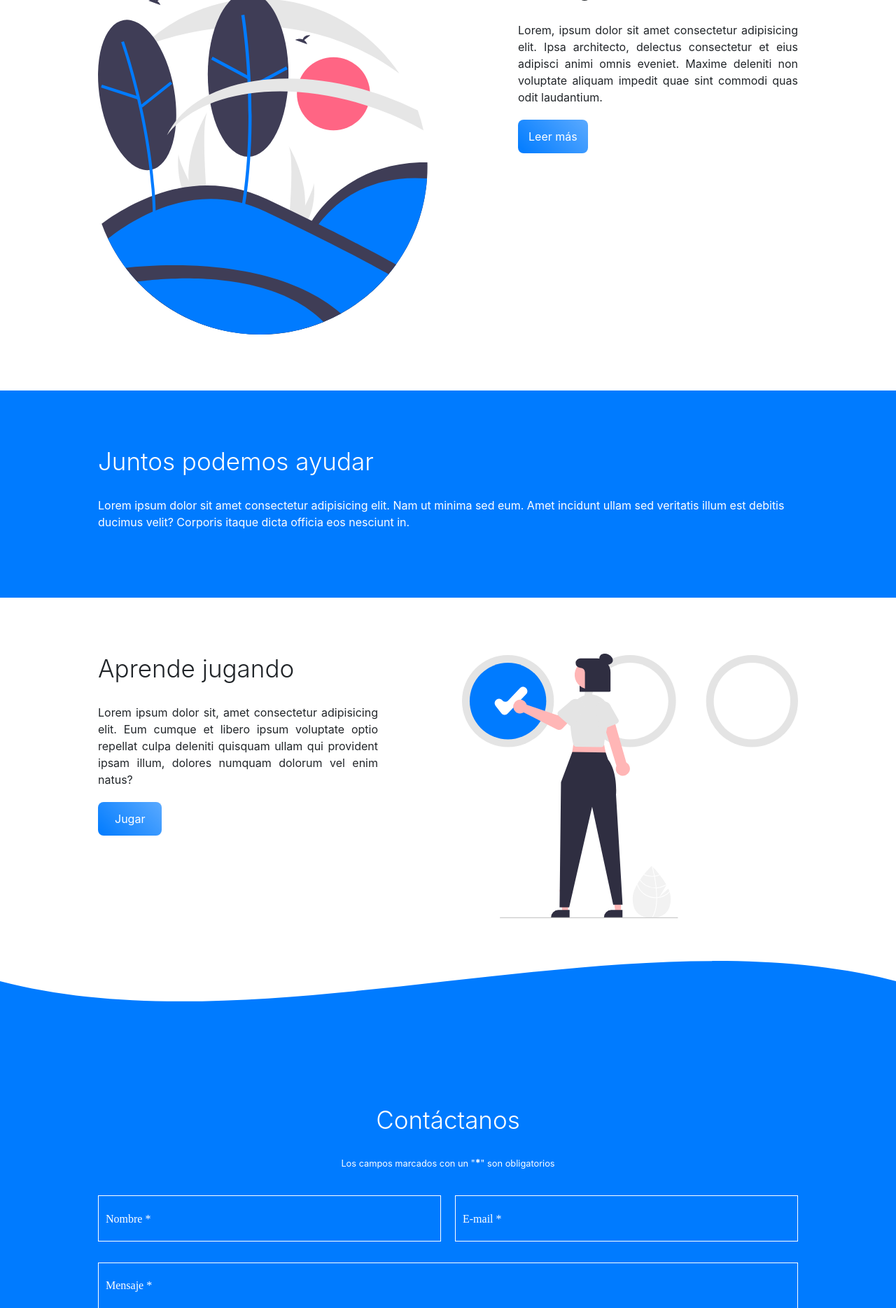
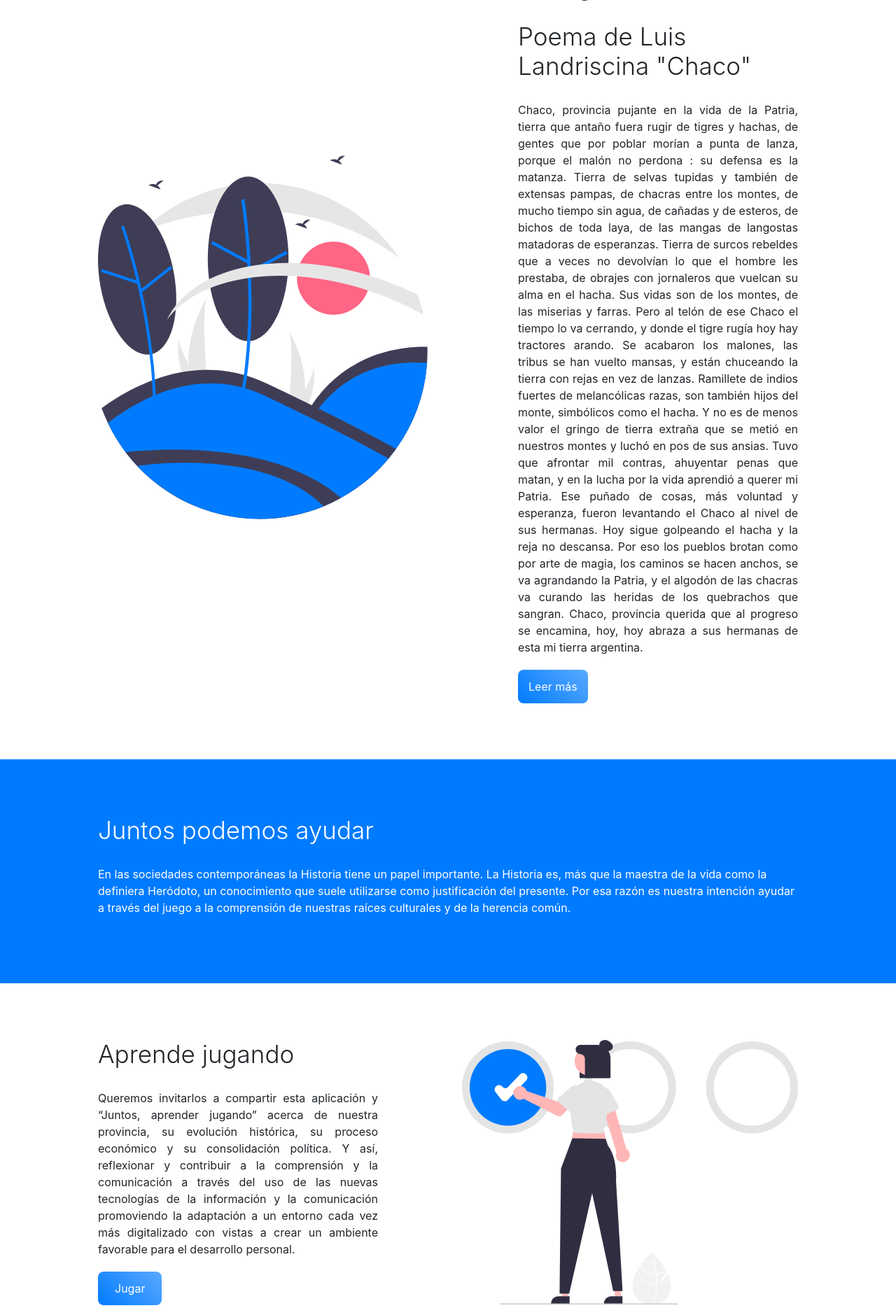
Before and after one commit to Elvira68/70-anios-de-nuestro-chaco, a Django app: page / in a window 1280 px wide. Shown: the part 747-2616 px from the top of the page at 70% size. Run offline with Django 3.2, Linux system fonts and the light colour scheme; some libraries are stand-ins or nearby versions.

Commit message:
Textos de Home y DB cargada

```diff
--- a/template/usuario/home.html
+++ b/template/usuario/home.html
@@ -24,8 +24,68 @@
         <img src="{% static 'img/nature.svg' %}" alt="Ilustracion 1">
         <div class="contenedor-textos-main">
             <h2 class="titulo left">Un lugar con historia</h2>
+            <h2 class="titulo left">Poema de Luis Landriscina "Chaco"</h2>
             <p class="parrafo">
-                Lorem, ipsum dolor sit amet consectetur adipisicing elit. Ipsa architecto, delectus consectetur et eius adipisci animi omnis eveniet. Maxime deleniti non voluptate aliquam impedit quae sint commodi quas odit laudantium.
+                Chaco, provincia pujante
+                en la vida de la Patria,
+                tierra que antaño fuera
+                rugir de tigres y hachas,
+                de gentes que por poblar
+                morían a punta de lanza,
+                porque el malón no perdona :
+                su defensa es la matanza.
+                Tierra de selvas tupidas
+                y también de extensas pampas,
+                de chacras entre los montes,
+                de mucho tiempo sin agua,
+                de cañadas y de esteros,
+                de bichos de toda laya,
+                de las mangas de langostas
+                matadoras de esperanzas.
+                Tierra de surcos rebeldes
+                que a veces no devolvían
+                lo que el hombre les prestaba,
+                de obrajes con jornaleros
+                que vuelcan su alma en el hacha.
+                Sus vidas son de los montes,
+                de las miserias y farras.
+                Pero al telón de ese Chaco
+                el tiempo lo va cerrando,
+                y donde el tigre rugía
+                hoy hay tractores arando.
+                Se acabaron los malones,
+                las tribus se han vuelto mansas,
+                y están chuceando la tierra
+                con rejas en vez de lanzas.
+                Ramillete de indios fuertes
+                de melancólicas razas,
+                son también hijos del monte,
+                simbólicos como el hacha.
+                Y no es de menos valor
+                el gringo de tierra extraña
+                que se metió en nuestros montes
+                y luchó en pos de sus ansias.
+                Tuvo que afrontar mil contras,
+                ahuyentar penas que matan,
+                y en la lucha por la vida
+                aprendió a querer mi Patria.
+                Ese puñado de cosas,
+                más voluntad y esperanza,
+                fueron levantando el Chaco
+                al nivel de sus hermanas.
+                Hoy sigue golpeando el hacha
+                y la reja no descansa.
+                Por eso los pueblos brotan
+                como por arte de magia,
+                los caminos se hacen anchos,
+                se va agrandando la Patria,
+                y el algodón de las chacras
+                va curando las heridas
+                de los quebrachos que sangran.
+                Chaco, provincia querida
+                que al progreso se encamina,
+                hoy, hoy abraza a sus hermanas
+                de esta mi tierra argentina.
             </p>
             <a href="#" class="cta ng-btn-indx">Leer más</a>
         </div>
@@ -34,7 +94,7 @@
         <div class="contenedor">
             <h2 class="titulo left">Juntos podemos ayudar</h2>
             <p>
-                Lorem ipsum dolor sit amet consectetur adipisicing elit. Nam ut minima sed eum. Amet incidunt ullam sed veritatis illum est debitis ducimus velit? Corporis itaque dicta officia eos nesciunt in.
+                En las sociedades contemporáneas la Historia tiene un papel importante. La Historia es, más que la maestra de la vida como la definiera Heródoto, un conocimiento que suele utilizarse como justificación del presente. Por esa razón es nuestra intención ayudar a través del juego a la comprensión de nuestras raíces culturales y de la herencia común.
             </p>
         </div>
     </section>
@@ -43,7 +103,7 @@
             <div class="contenedor-textos-main">
                 <h2 class="titulo left">Aprende jugando</h2>
                 <p class="parrafo">
-                    Lorem ipsum dolor sit, amet consectetur adipisicing elit. Eum cumque et libero ipsum voluptate optio repellat culpa deleniti quisquam ullam qui provident ipsam illum, dolores numquam dolorum vel enim natus?
+                    Queremos invitarlos a compartir esta aplicación y “Juntos, aprender jugando” acerca de nuestra provincia, su evolución histórica, su proceso económico y su consolidación política. Y así, reflexionar y contribuir a la comprensión y la comunicación a través del uso de las nuevas tecnologías de la información y la comunicación promoviendo la adaptación a un entorno cada vez más digitalizado con vistas a crear un ambiente favorable para el desarrollo personal.
                 </p>
                 <a href="{% url 'jugar' %}" class="cta ng-btn-indx px-4">Jugar</a>
             </div>
```
Also changed, not shown: db.sqlite3 (added), 1 other file.
